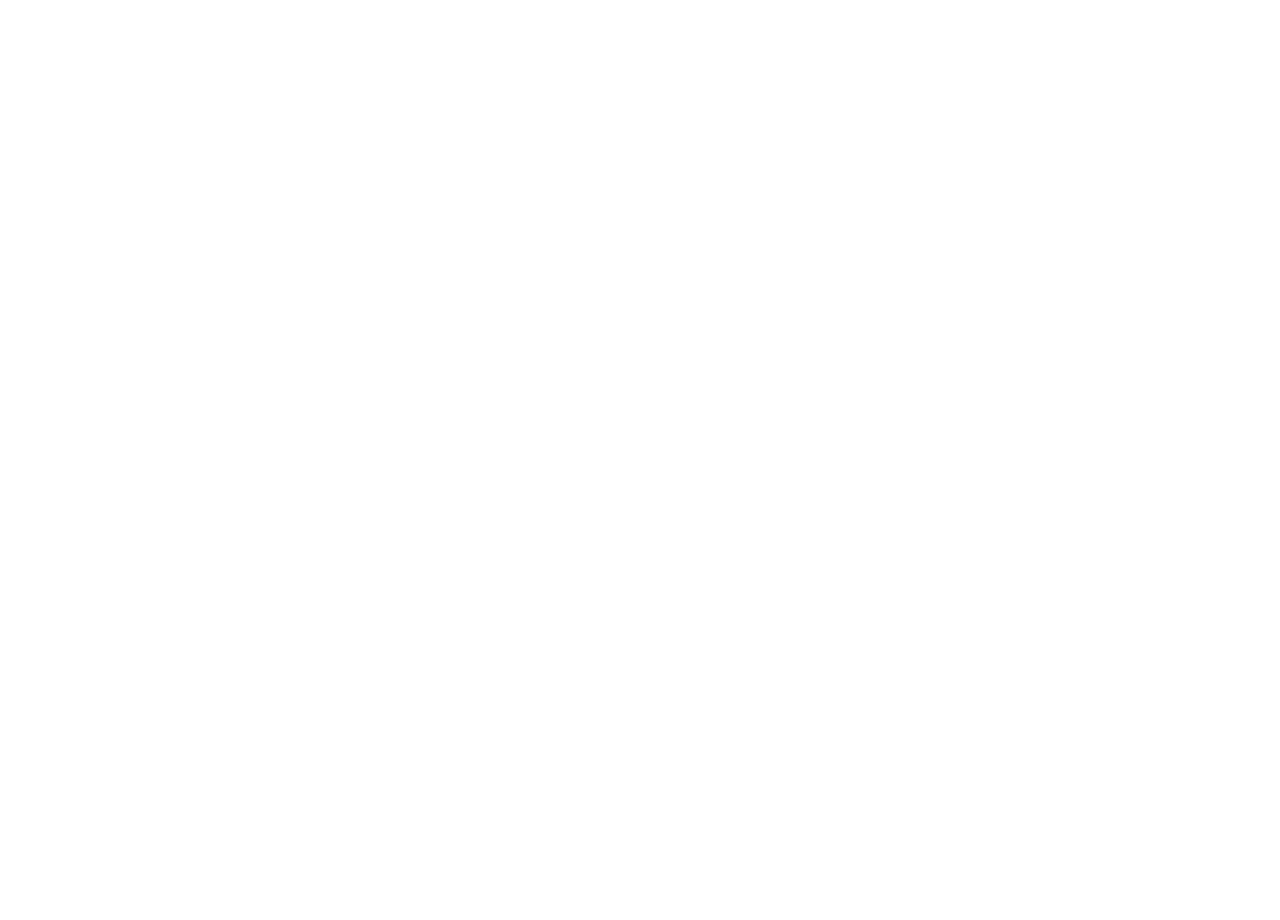
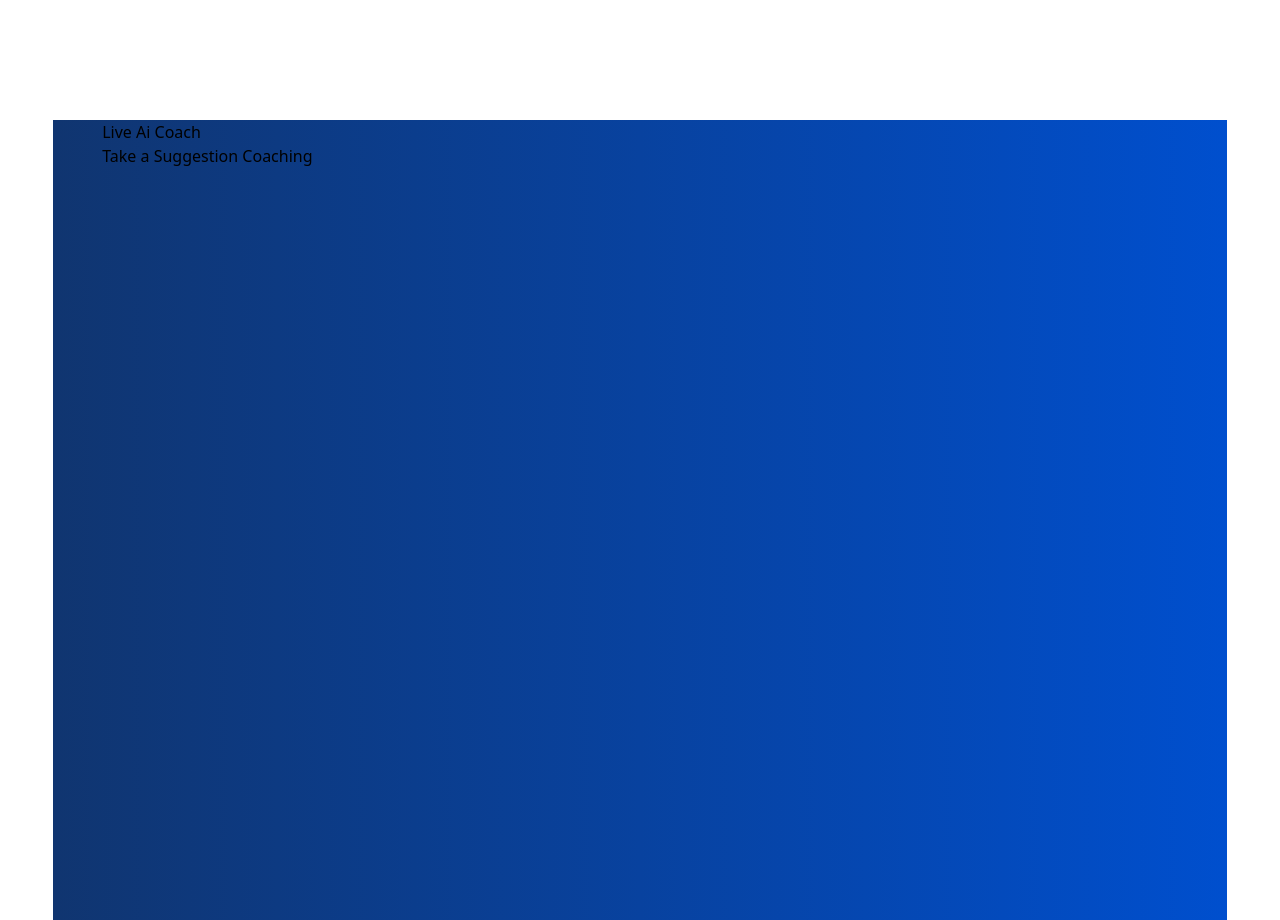
Before and after one commit to mehediScriptDev/sales-rank-ai, a React (Vite) app: page / in a window 1280 px wide. Shown: the part 1040-1960 px from the top of the page. Before the commit the page ends 1160 px from the top, so only its background shows below. Built offline with nearby package versions, Linux system fonts and the light colour scheme.

Commit message:
another section added

```diff
--- a/src/App.jsx
+++ b/src/App.jsx
@@ -2,6 +2,7 @@
 import './App.css'
 import Header from './Components/Header'
 import Hero from './Components/Hero'
+import Chatsection from './Components/Chatsection'
 
 function App() {
 
@@ -12,6 +13,9 @@
       <section className='w-11/12 mx-auto'>
         <Header></Header>
         <Hero></Hero>
+        <div>
+          <Chatsection></Chatsection>
+        </div>
       </section>
 
     </>
--- a/src/Components/Chatsection.jsx
+++ b/src/Components/Chatsection.jsx
@@ -1,8 +1,12 @@
 const Chatsection = () => {
     return (
-        <div>
+        <section className="bg-gradient-to-r from-bg to-toBg  min-h-screen ">
 
-        </div>
+            <div className="w-11/12 mx-auto">
+            <h1>Live Ai Coach</h1>
+            <p>Take a Suggestion Coaching </p>
+            </div>
+        </section>
     );
 };
 
--- a/tailwind.config.js
+++ b/tailwind.config.js
@@ -8,6 +8,10 @@
     extend: {
       fontFamily:{
         manrope: ["Manrope", "sans-serif"]
+      },
+      colors:{
+        bg: 'rgb(16, 53, 112)',
+        toBg: 'rgb(0, 79, 206)'
       }
     },
   },
```
